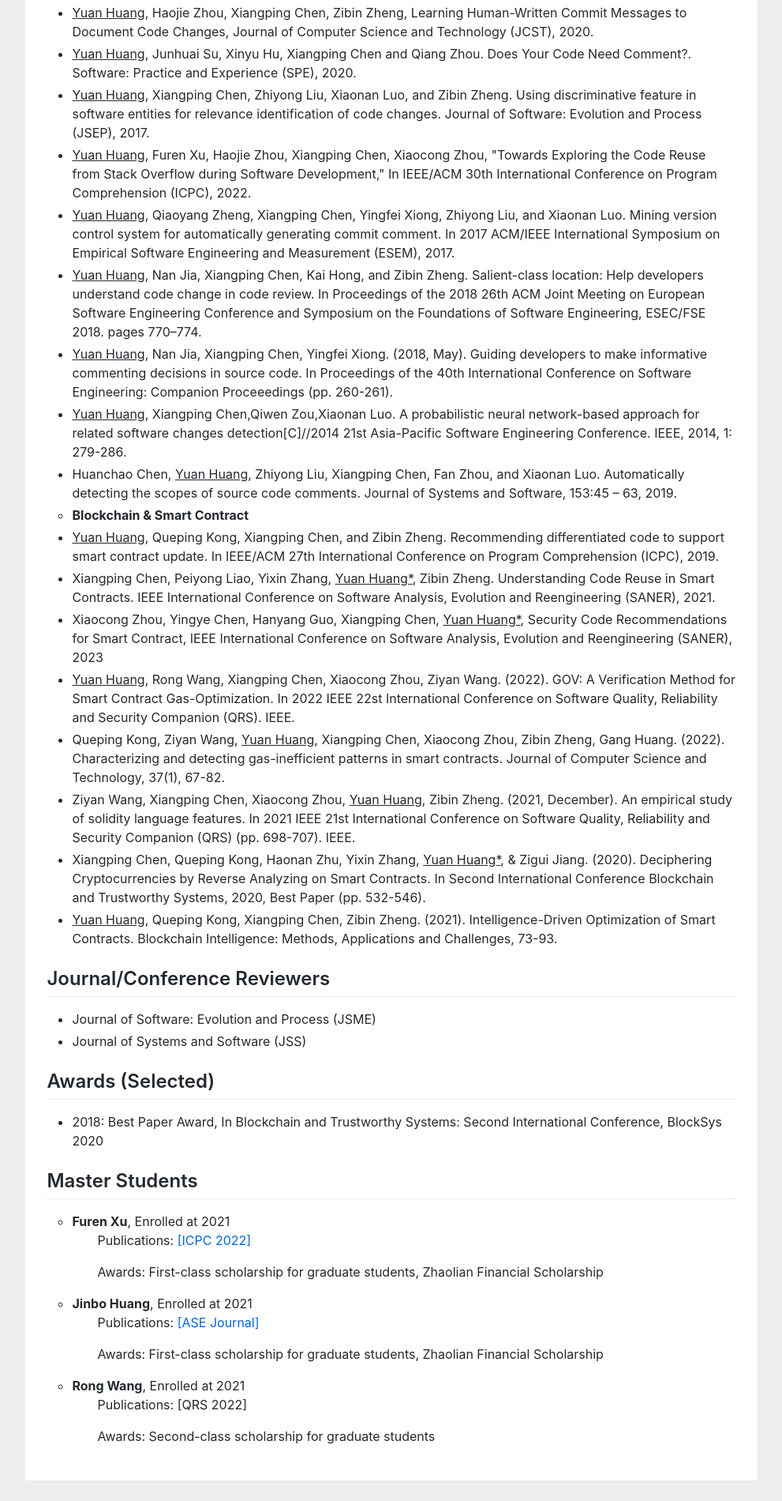
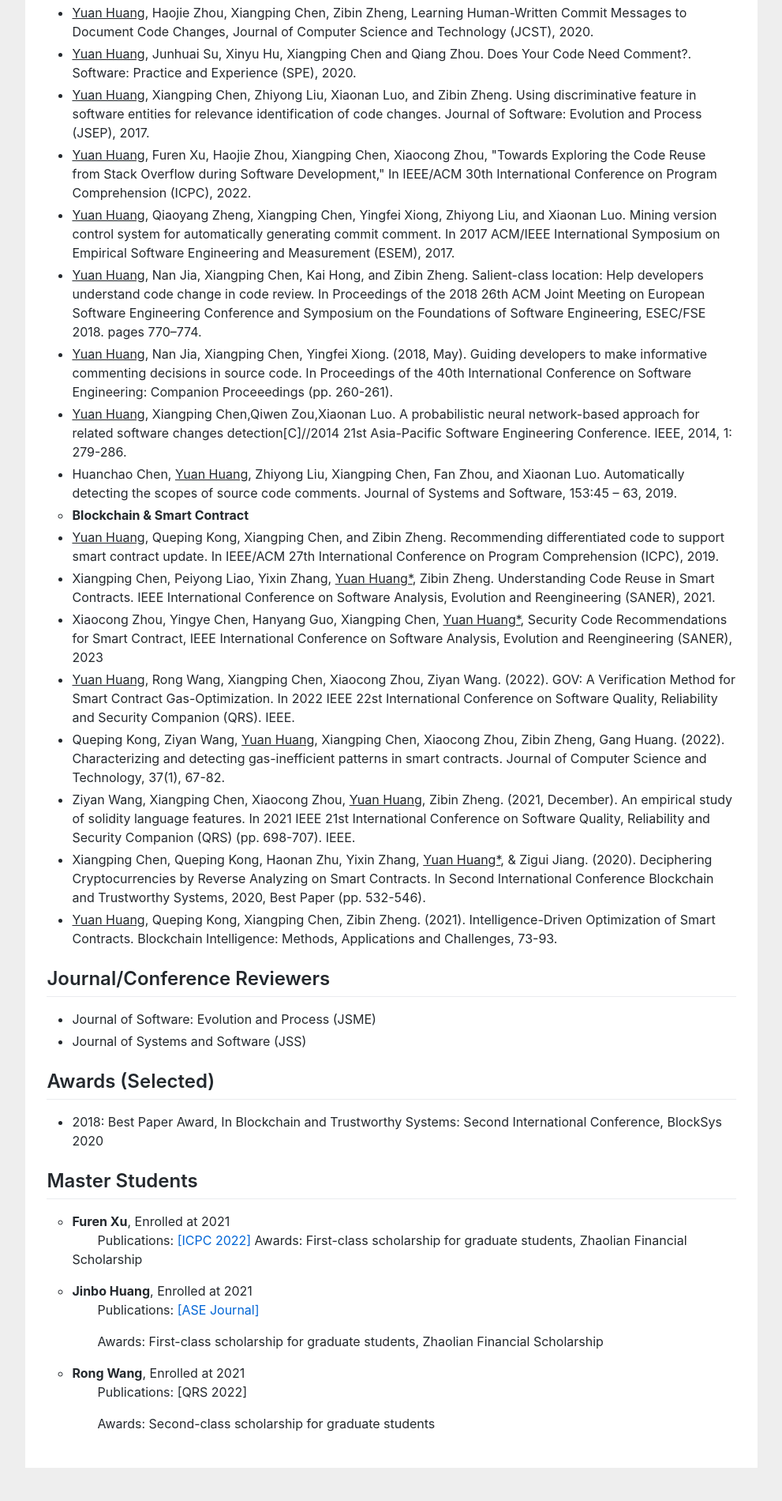
Before and after one commit to huangyuan-hy/huangyuan-hy.github.io, a Jekyll site: the page index.html, which Jekyll copies as it is, in a window 1280 px wide. Shown: the part 1287-3187 px from the top of the page at 79% size, without its empty margins (144-1135 px from the left). Built offline with Jekyll 4.4.1, drawn with Linux system fonts in a browser that asks for light colours.

Commit message:
Update index.html

```diff
--- a/index.html
+++ b/index.html
@@ -155,8 +155,8 @@ gtag('config', 'UA-158965281-1');
 				<ul>
 
 <li type="circle"><b>Furen Xu</b>, Enrolled at 2021</li>
-    <p style="text-indent:2em;">Publications: <a href="https://dl.acm.org/doi/abs/10.1145/3524610.3527923">[ICPC 2022]</a></p>
-    <p style="text-indent:2em;">Awards: First-class scholarship for graduate students, Zhaolian Financial Scholarship</p>
+    <p style="text-indent:2em;">Publications: <a href="https://dl.acm.org/doi/abs/10.1145/3524610.3527923">[ICPC 2022]</a>
+	    Awards: First-class scholarship for graduate students, Zhaolian Financial Scholarship</p>
 
 <li type="circle"><b>Jinbo Huang</b>, Enrolled at 2021</li>
     <p style="text-indent:2em;">Publications: <a href="https://link.springer.com/article/10.1007/s10515-022-00374-6">[ASE Journal]</a></p>
```
